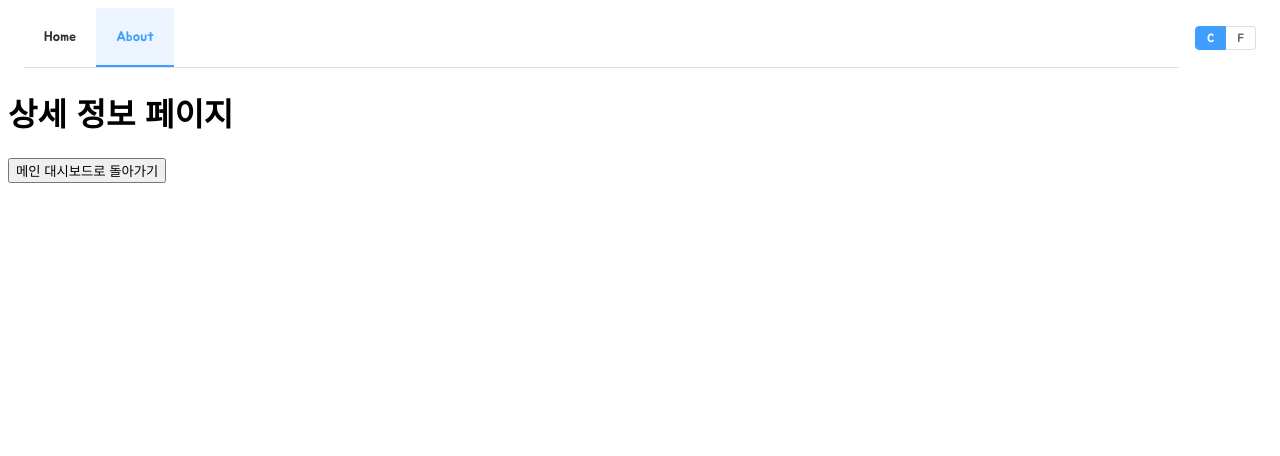
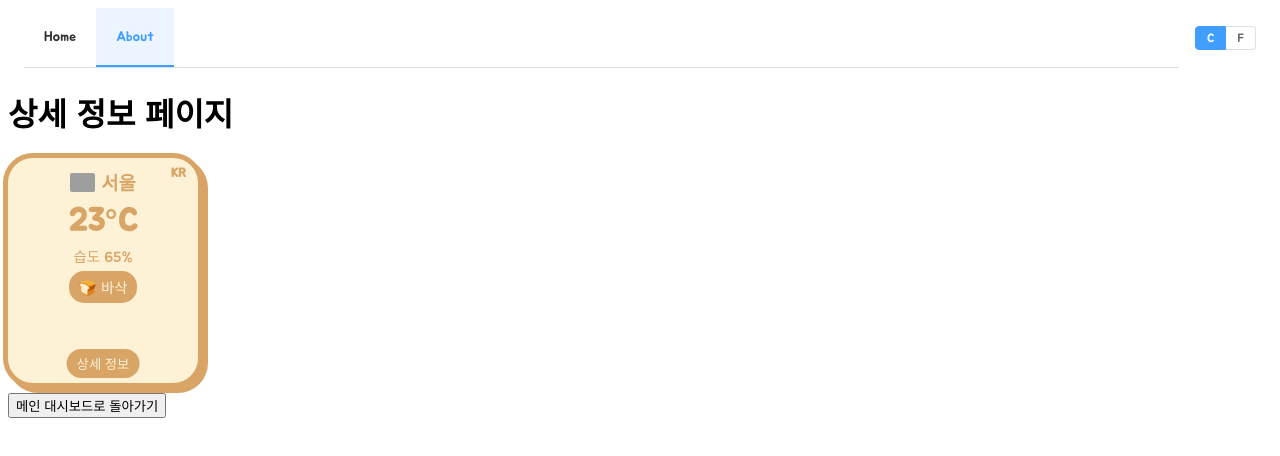
Before and after one commit to JHuiJung/skala-vue, a Vue app: page / in a window 1280 px wide. Both pictures are taken after a click on the item "About". Shown: the top 456 px of the page. Built offline with nearby package versions, Linux system fonts and the light colour scheme; no server answers; grey boxes are pictures that could not be loaded.

Commit message:
버튼 UI 변경

```diff
--- a/src/components/ass/BaseDashBoardCard.vue
+++ b/src/components/ass/BaseDashBoardCard.vue
@@ -1,20 +1,20 @@
 <script setup></script>
 <template>
-  <el-card class="dashboard-card" shadow="hover">
+  <div class="dashboard-card">
     <slot>
       <p>아직 슬롯이 비어있다아아아아앗</p>
     </slot>
-  </el-card>
+  </div>
 </template>
 <style scoped>
 .dashboard-card {
   margin: 16px auto;
   max-width: 1200px;
-  border-color: var(--bread-border-color);
+  padding: 20px;
+  border: 1px solid var(--bread-border-color);
+  border-radius: 12px;
   background-color: var(--bread-fill-color);
-  background-size: cover;
-  background-position: center;
-  background-repeat: no-repeat;
   color: var(--bread-border-color);
+  box-shadow: 0 1px 4px rgba(0, 0, 0, 0.08);
 }
 </style>
--- a/src/components/ass/SearchBar.vue
+++ b/src/components/ass/SearchBar.vue
@@ -1,6 +1,4 @@
 <script setup>
-import { Search } from '@element-plus/icons-vue'
-
 //props
 defineProps({
   searchQuery: {
@@ -21,18 +19,19 @@ const sendNotification = (newQuery) => {
 <template>
   <div class="search-bar">
     <h3>🔎 도시 검색</h3>
-    <el-input
-      :model-value="searchQuery"
-      placeholder="검색할 도시 입력"
-      class="search-input"
-      clearable
-      @input="sendNotification"
-      @clear="sendNotification('')"
-    >
-      <template #prefix>
-        <el-icon><Search /></el-icon>
-      </template>
-    </el-input>
+    <div class="search-input-wrap">
+      <span class="search-icon">🔍</span>
+      <input
+        type="text"
+        class="search-input"
+        placeholder="검색할 도시 입력"
+        :value="searchQuery"
+        @input="sendNotification($event.target.value)"
+      />
+      <button v-if="searchQuery" type="button" class="clear-btn" @click="sendNotification('')">
+        ✕
+      </button>
+    </div>
     <p>검색 중인 도시: {{ searchQuery }}</p>
   </div>
 </template>
@@ -43,7 +42,44 @@ const sendNotification = (newQuery) => {
   align-items: center;
 }
 
-.search-input {
+.search-input-wrap {
+  position: relative;
+  width: 100%;
   max-width: 300px;
 }
+
+.search-icon {
+  position: absolute;
+  left: 10px;
+  top: 50%;
+  transform: translateY(-50%);
+  pointer-events: none;
+}
+
+.search-input {
+  width: 100%;
+  box-sizing: border-box;
+  padding: 8px 30px 8px 30px;
+  border: 1px solid var(--bread-border-color);
+  border-radius: 20px;
+  font-family: inherit;
+  outline: none;
+}
+
+.search-input:focus {
+  box-shadow: 0 0 0 2px var(--bread-crust-mid-color);
+}
+
+.clear-btn {
+  position: absolute;
+  right: 8px;
+  top: 50%;
+  transform: translateY(-50%);
+  border: none;
+  background: none;
+  cursor: pointer;
+  color: var(--bread-border-color);
+  font-size: 0.9rem;
+  padding: 0;
+}
 </style>
--- a/src/components/ass/WeatherCard.vue
+++ b/src/components/ass/WeatherCard.vue
@@ -34,81 +34,123 @@ const displayTemp = computed(() => {
 })
 
 const breadState = computed(() => getBreadState(props.cityInfo))
-const isHot = computed(() => props.cityInfo.temp >= 25)
 </script>
 <template>
-  <el-card class="weather-card" shadow="hover" @click.stop="sendUpdateSelectCard(cityInfo.nameKo)">
-    <div class="card-header">
+  <div class="weather-card" @click.stop="sendUpdateSelectCard(cityInfo.nameKo)">
+    <div class="weather-card-content">
+      <p v-if="cityInfo.countryCode" class="country-code">{{ cityInfo.countryCode }}</p>
+      <h3 class="city-row">
         <img
           v-if="cityInfo.countryCode"
           class="flag-icon"
           :src="`https://flagcdn.com/w40/${cityInfo.countryCode}.png`"
           :alt="cityInfo.nameKo"
         />
-      <span class="city-name">{{ cityInfo.nameKo }}</span>
+        {{ cityInfo.nameKo }}
+      </h3>
+      <h1 class="temp">{{ displayTemp }}{{ configStore.unitSymbol }}</h1>
+      <p class="humid">습도 {{ cityInfo.humid }}%</p>
+      <p class="bread-state bread-tag">🍞 {{ breadState }}</p>
+      <button class="bread-btn" @click.stop="sendMoveDetailView(cityInfo.id)">상세 정보</button>
     </div>
-
-    <p class="status">{{ cityInfo.status }}</p>
-
-    <div class="tags">
-      <el-tag type="warning" effect="light">🍞 {{ breadState }}</el-tag>
-      <el-tag :type="isHot ? 'danger' : 'success'" effect="light">
-        {{ isHot ? '🔥 더움' : '🍃 선선함' }}
-      </el-tag>
   </div>
-
-    <p class="metrics">
-      🌡️ {{ displayTemp }}{{ configStore.unitSymbol }} · 💧 {{ cityInfo.humid }}%
-    </p>
-
-    <el-button type="primary" size="small" @click.stop="sendMoveDetailView(cityInfo.id)">
-      상세보기
-    </el-button>
-  </el-card>
 </template>
 <style scoped>
 .weather-card {
-  width: 100%;
-  cursor: pointer;
-  text-align: center;
-  border: 3px solid var(--bread-border-color);
-  color: var(--bread-border-color);
-  background-color: var(--bread-fill-color);
+  position: relative; /* 자식 요소의 위치 기준점 설정 */
+  width: 90%;
+  aspect-ratio: 4 / 4.5;
+  padding: 0px 0px 10px 0px;
+  background-color: var(--bread-border-color);
   border-radius: 30px;
-  box-shadow: inset 0 0 0 5px var(--bread-crust-mid-color);
 }
 
-.card-header {
+.weather-card-content {
+  position: absolute; /* 부모 기준 절대 위치 설정 */
+  top: -5px;
+  left: -5px;
+  width: 100%;
+  height: 100%;
+  background-color: var(--bread-fill-color);
+  border: 5px solid var(--bread-border-color);
+  border-radius: 30px;
+  text-align: center;
+  color: var(--bread-border-color);
+
+  /* 박스 크기 계산 방식 변경 (테두리와 패딩 포함) */
+  box-sizing: border-box;
+  padding: 14px 10px 44px;
+
+  transition: top 0.2s ease, left 0.2s ease;
+  cursor: pointer;
+}
+
+.weather-card-content:hover {
+  top: -10px;
+  left: -10px;
+}
+
+.weather-card-content:active {
+  top: 0px;
+  left: 0px;
+}
+
+.country-code {
+  position: absolute;
+  top: 8px;
+  right: 12px;
+  margin: 0;
+  font-size: 0.8rem;
+  font-weight: bold;
+  text-transform: uppercase;
+}
+
+.city-row {
   display: flex;
   align-items: center;
   justify-content: center;
-  gap: 8px;
-  margin-bottom: 6px;
+  gap: 6px;
+  margin: 10px 0 4px;
 }
 
 .flag-icon {
-  width: 32px;
-  height: 22px;
-  border-radius: 4px;
-  border: 1px solid var(--bread-border-color);
+  height: 1em;
+  width: auto;
+  border-radius: 2px;
 }
 
-.city-name {
-  font-weight: bold;
+.temp {
+  margin: 4px 0;
 }
 
-.status {
-  margin-bottom: 8px;
+.humid,
+.bread-state {
+  margin: 2px 0;
+  font-size: 0.9rem;
 }
 
-.tags {
-  display: flex;
-  justify-content: center;
-  gap: 6px;
-  margin-bottom: 8px;
+.bread-tag {
+  color: var(--bread-fill-color);
+  background-color: var(--bread-border-color);
+  border-radius: 15px;
+  display: inline-block;
+  padding: 5px 10px;
 }
 
-.metrics {
-  margin-bottom: 12px;
+.bread-btn {
+  color: var(--bread-fill-color);
+  background-color: var(--bread-border-color);
+  border-radius: 15px;
+  display: block;
+  padding: 5px 10px;
+
+  /* 위치 설정 */
+  position: absolute;
+  bottom: 5px; /* 바닥에서 5px 위로 띄움 */
+  left: 50%;
+  transform: translateX(-50%); /* 가로 중앙 정렬 */
+
+  border: none;
+  cursor: pointer;
 }
 </style>
--- a/src/views/AboutView.vue
+++ b/src/views/AboutView.vue
@@ -4,8 +4,122 @@ import UnitGoToHome from '@/components/ass/UnitGoToHome.vue'
 <template>
   <div class="about">
     <h1>상세 정보 페이지</h1>
+    <div class="weather-card">
+      <div class="weather-card-content">
+        <p class="country-code">KR</p>
+        <h3 class="city-row">
+          <img class="flag-icon" src="https://flagcdn.com/w40/kr.png" alt="KR" />
+          서울
+        </h3>
+        <h1 class="temp">23°C</h1>
+        <p class="humid">습도 65%</p>
+        <p class="bread-state bread-tag">🍞 바삭</p>
+        <button class="bread-btn">상세 정보</button>
+      </div>
+    </div>
     <UnitGoToHome />
   </div>
 </template>
 
-<style></style>
+<style>
+.weather-card {
+  position: relative; /* 자식 요소의 위치 기준점 설정 */
+  width: 200px;
+  height: 225px;
+  padding: 0px 0px 10px 0px;
+  background-color: var(--bread-border-color);
+  border-radius: 30px;
+}
+
+.weather-card-content {
+  position: absolute; /* 부모 기준 절대 위치 설정 */
+  top: -5px;        /* 위쪽으로 10px 이동 */
+  left: -5px;       /* 왼쪽으로 10px 이동 */
+  width: 100%;
+  height: 100%;
+  background-color: var(--bread-fill-color);
+  border: 5px solid var(--bread-border-color);
+  border-radius: 30px;
+  text-align: center;
+  color: var(--bread-border-color);
+
+  /* 박스 크기 계산 방식 변경 (테두리와 패딩 포함) */
+  box-sizing: border-box;
+
+  transition: top 0.2s ease, left 0.2s ease;
+  cursor: pointer;
+}
+
+.weather-card-content:hover {
+  top: -10px;
+  left: -10px;
+}
+
+.weather-card-content:active {
+  top: 0px;
+  left: 0px;
+}
+
+.card-content-area h1 {
+  text-shadow: 2px 2px var(--bread-crust-mid-color);
+}
+
+.country-code {
+  position: absolute;
+  top: 8px;
+  right: 12px;
+  margin: 0;
+  font-size: 0.8rem;
+  font-weight: bold;
+  text-transform: uppercase;
+}
+
+.city-row {
+  display: flex;
+  align-items: center;
+  justify-content: center;
+  gap: 6px;
+  margin: 10px 0 4px;
+}
+
+.flag-icon {
+  height: 1em;
+  width: auto;
+  border-radius: 2px;
+}
+
+.temp {
+  margin: 4px 0;
+}
+
+.humid,
+.bread-state {
+  margin: 2px 0;
+  font-size: 0.9rem;
+}
+
+.bread-tag{
+  color: var(--bread-fill-color);
+  background-color: var(--bread-border-color);
+  border-radius: 15px;
+  display:inline-block;
+  padding: 5px 10px 5px 10px;
+}
+
+.bread-btn{
+  color: var(--bread-fill-color);
+  background-color: var(--bread-border-color);
+  border-radius: 15px;
+  display:block;
+  padding: 5px 10px 5px 10px;
+
+  /* 위치 설정 */
+  position: absolute;
+  bottom: 5px; /* 바닥에서 5px 위로 띄움 */
+  left: 50%;
+  transform: translateX(-50%); /* 가로 중앙 정렬 */
+
+  border: none;
+  cursor: pointer;
+}
+</style>
```
Lines whose indentation alone changed are shown as unchanged.
